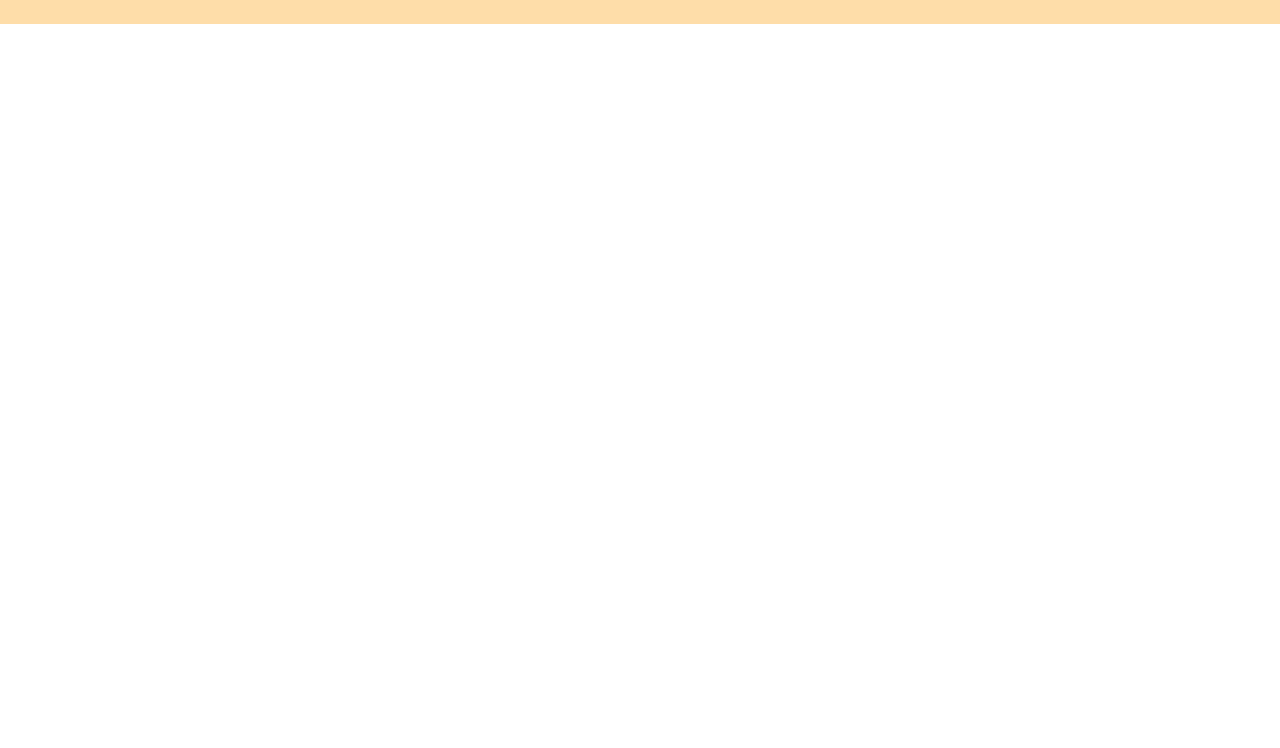
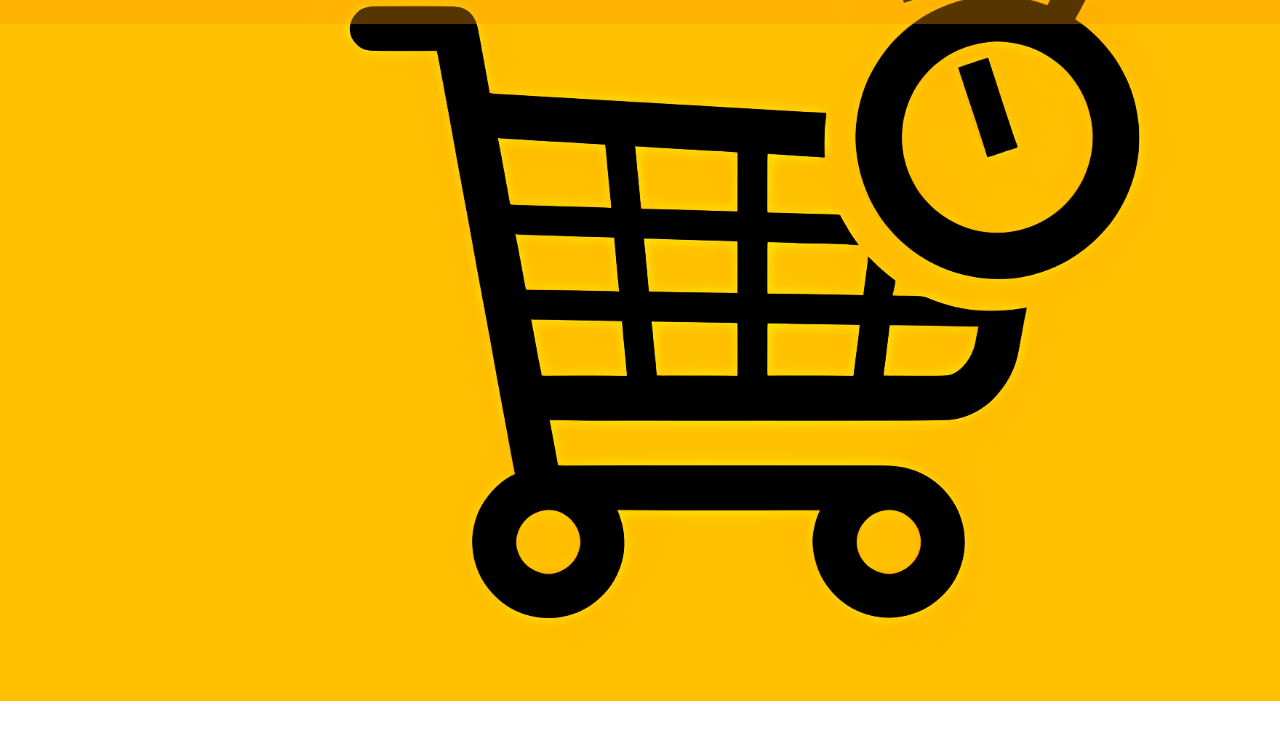
Before and after one commit to franmanic/IHC-FASTSHOOPING, a plain HTML site: page fastshooping.html in a window 1280 px wide. Shown: the part 99-847 px from the top of the page. Drawn offline with Linux system fonts and the light colour scheme.

Commit message:
Update style.css

```diff
--- a/assets/styles/style.css
+++ b/assets/styles/style.css
@@ -59,7 +59,7 @@ header ul li a{
     position: relative;
     width: 100%;
     height: 100vh;
-    background-image: url(/public/assets/images/logo.png);
+    background-image: url(/assets/images/logo.png);
     background-size: cover;
 }
 
```
